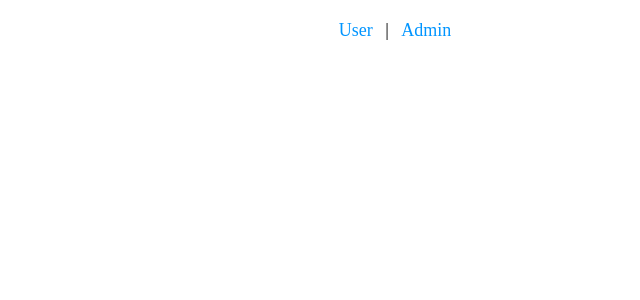
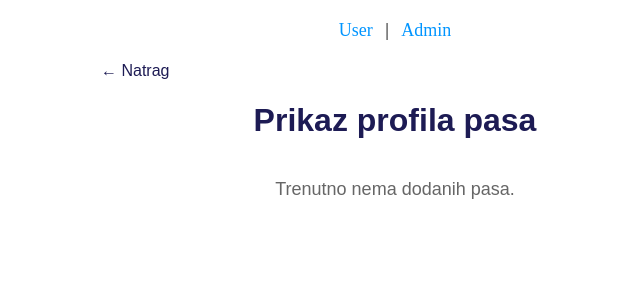
Before and after one commit to shlazaric/frontend-paw, a Vue app in the folder pawfectstay/: page /admin-psi in a window 1280 px wide. Before the commit this address had no page. Shown: the top 300 px of the page, without its empty margins (245-885 px from the left). Built offline with nearby package versions, Linux system fonts and the light colour scheme.

Commit message:
dodan prikaz profila pasa na admin strani

```diff
--- a/pawfectstay/src/views/admin/HomeAdmin.vue
+++ b/pawfectstay/src/views/admin/HomeAdmin.vue
@@ -7,7 +7,7 @@
         <button>Prikaz rezervacija</button>
       </router-link>
 
-      <router-link to="/admin-profili">
+      <router-link to="/admin-psi">
         <button>Prikaz profila pasa</button>
       </router-link>
     </div>
--- /dev/null
+++ b/pawfectstay/src/views/admin/PrikazPasa.vue
@@ -0,0 +1,81 @@
+<template>
+  <div class="admin-dogs">
+
+    <button class="back-btn" @click="$router.push('/admin-home')">← Natrag</button>
+
+    <h1>Prikaz profila pasa</h1>
+
+    <div v-if="dogs.length === 0" class="empty">
+      Trenutno nema dodanih pasa.
+    </div>
+
+    <div v-else class="dog-list">
+      <div class="dog-card" v-for="(dog, index) in dogs" :key="index">
+        <h3>{{ dog.name }}</h3>
+        <p><strong>Vrsta:</strong> {{ dog.breed }}</p>
+        <p><strong>Starost:</strong> {{ dog.age }} godina</p>
+      </div>
+    </div>
+
+  </div>
+</template>
+
+<script>
+export default {
+  name: "PrikazPasa",
+
+  data() {
+    return {
+      dogs: [],
+    };
+  },
+
+  mounted() {
+    const storedDogs = JSON.parse(localStorage.getItem("dogs")) || [];
+    this.dogs = storedDogs;
+  },
+};
+</script>
+
+<style scoped>
+.admin-dogs {
+  max-width: 600px;
+  margin: auto;
+  padding: 20px;
+  font-family: "Poppins", sans-serif;
+}
+
+.back-btn {
+  background: none;
+  border: none;
+  font-size: 16px;
+  cursor: pointer;
+  color: #1d1b54;
+}
+
+h1 {
+  text-align: center;
+  color: #1d1b54;
+  margin-bottom: 20px;
+}
+
+.dog-list {
+  display: flex;
+  flex-direction: column;
+  gap: 15px;
+}
+
+.dog-card {
+  background: #f0f4ff;
+  padding: 15px;
+  border-radius: 10px;
+  border-left: 5px solid #1d1b54;
+}
+
+.empty {
+  text-align: center;
+  font-size: 18px;
+  padding: 20px;
+  color: #666;
+}
+</style>
--- a/pawfectstay/src/views/user/DodajPsa.vue
+++ b/pawfectstay/src/views/user/DodajPsa.vue
@@ -1,6 +1,5 @@
 <template>
   <div class="dog-container">
-
 
     <button class="back-btn" @click="$router.push('/home')">← Natrag</button>
 
@@ -68,9 +67,12 @@ export default {
         age: this.dogAge,
       };
 
-      localStorage.setItem("dogProfile", JSON.stringify(dogProfile));
+      // --- SPREMI U LISTU "dogs" ---
+      let dogs = JSON.parse(localStorage.getItem("dogs")) || [];
+      dogs.push(dogProfile);
+      localStorage.setItem("dogs", JSON.stringify(dogs));
 
-      this.successMessage = "Profil psa je uspješno spremljen! ";
+      this.successMessage = "Profil psa je uspješno spremljen!";
 
       setTimeout(() => {
         this.$router.push("/home");
@@ -88,7 +90,6 @@ export default {
   padding: 20px;
   font-family: "Poppins", sans-serif;
 }
-
 
 .back-btn {
   background: none;
```
Also changed, not shown: pawfectstay/src/router/index.js (+6 -2 lines).
